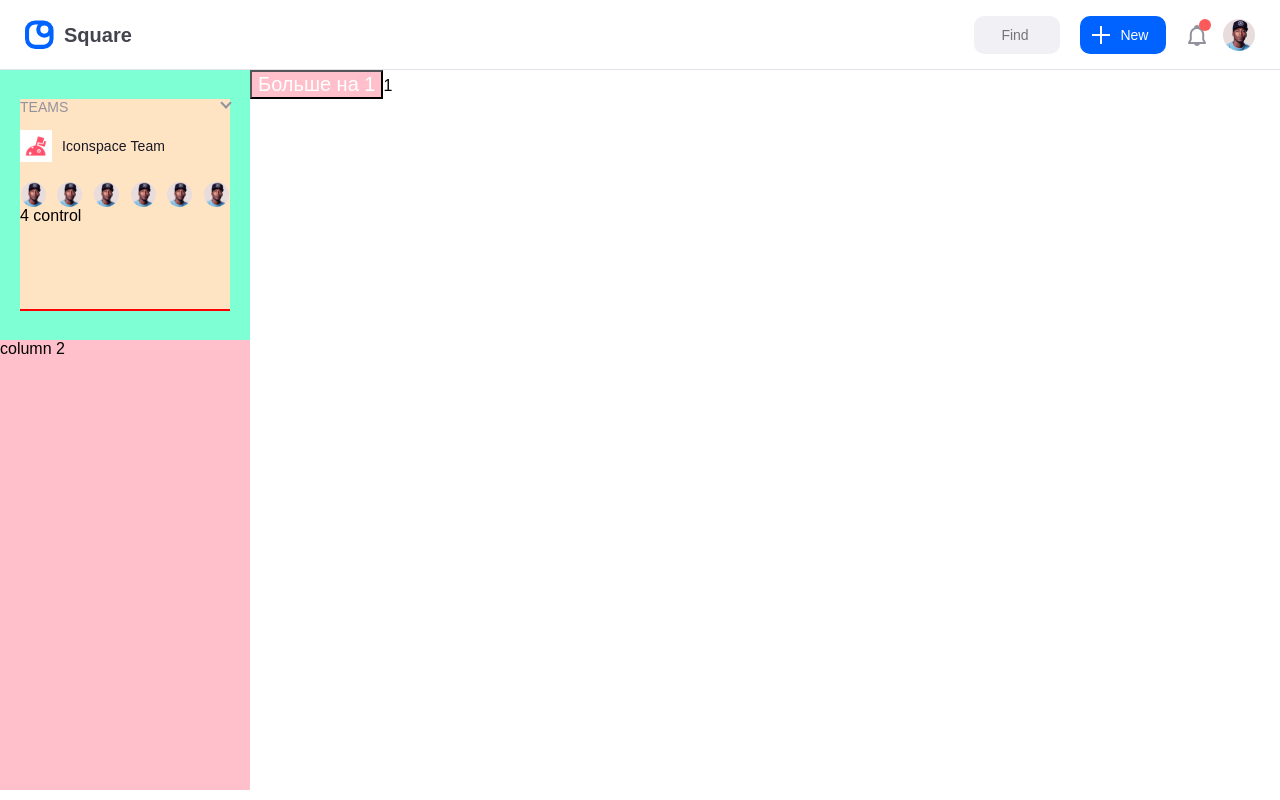
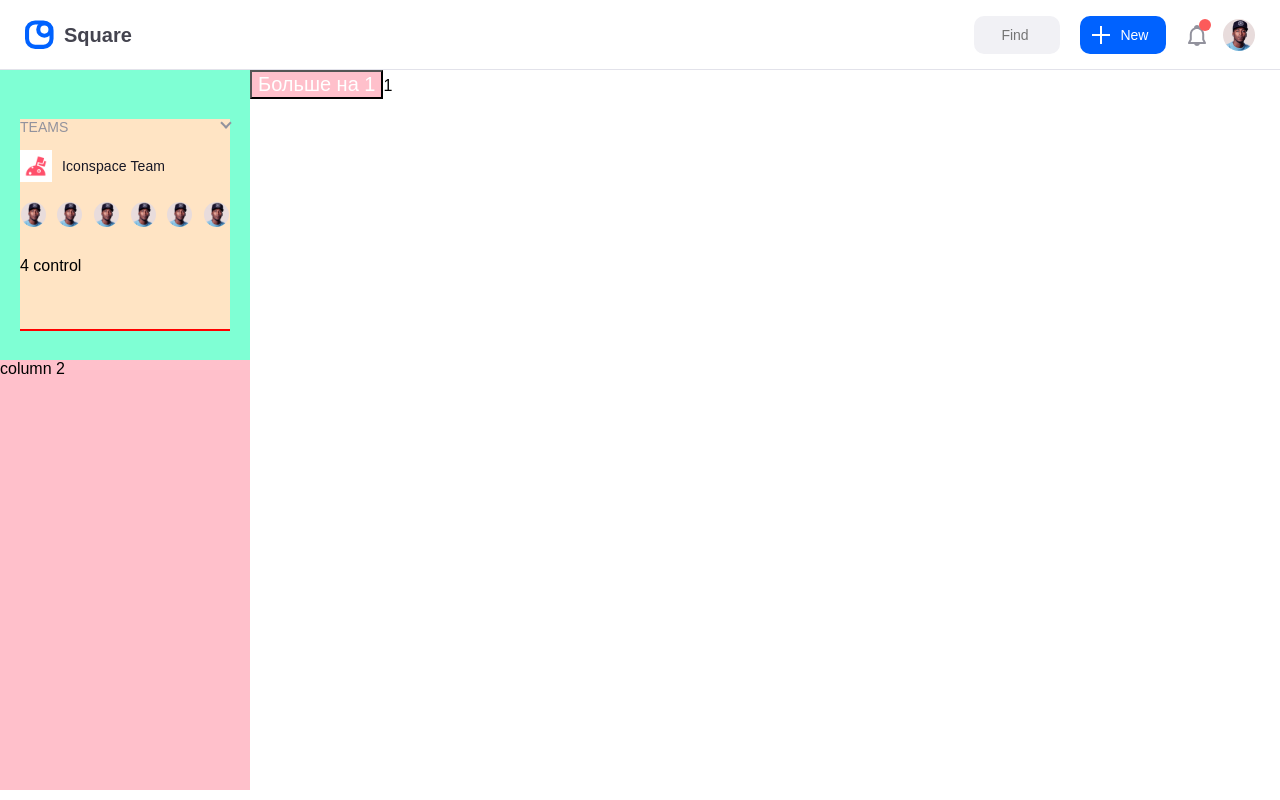
Before and after one commit to heysafronov/square-react-dashboard, a React app: page / in a window 1280 px wide. Built offline with nearby package versions, Linux system fonts and the light colour scheme; a web font is replaced by a local one.

Commit message:
Internal task #11

```diff
--- /dev/null
+++ b/src/components/Common/Sidebar/Header/HeaderButton.tsx
@@ -0,0 +1,13 @@
+import * as React from 'react'
+import styled from 'styled-components'
+
+const HeaderButtonWrapper = styled.div`
+  display: flex;
+  margin-top: 30px;
+`
+
+const HeaderButton = () => {
+  return <HeaderButtonWrapper>4 control</HeaderButtonWrapper>
+}
+
+export default HeaderButton
--- a/src/components/Common/Sidebar/Header/HeaderItems.tsx
+++ b/src/components/Common/Sidebar/Header/HeaderItems.tsx
@@ -1,6 +1,7 @@
 import * as React from 'react'
 import styled from 'styled-components'
 import HeaderTeams from 'components/Common/Sidebar/Header/HeaderTeams'
+import HeaderButton from 'components/Common/Sidebar/Header/HeaderButton'
 
 const HeaderItemsWrapper = styled.div`
   display: flex;
@@ -42,7 +43,7 @@ const HeaderItems = () => {
         <div onClick={handleOpened}>{opened ? <ArrowDown /> : <ArrowUp />}</div>
       </FlexWrapperBetween>
       {opened ? <HeaderTeams /> : null}
-      <div>4 control</div>
+      <HeaderButton />
     </HeaderItemsWrapper>
   )
 }
--- a/src/components/Common/Sidebar/Header/index.tsx
+++ b/src/components/Common/Sidebar/Header/index.tsx
@@ -5,7 +5,7 @@ import HeaderItems from 'components/Common/Sidebar/Header/HeaderItems'
 const HeaderWrapper = styled.div`
   height: 230px;
   background-color: aquamarine;
-  padding: 20px;
+  padding: 40px 20px 20px 20px;
   display: flex;
   justify-content: center;
   align-items: center;
```
